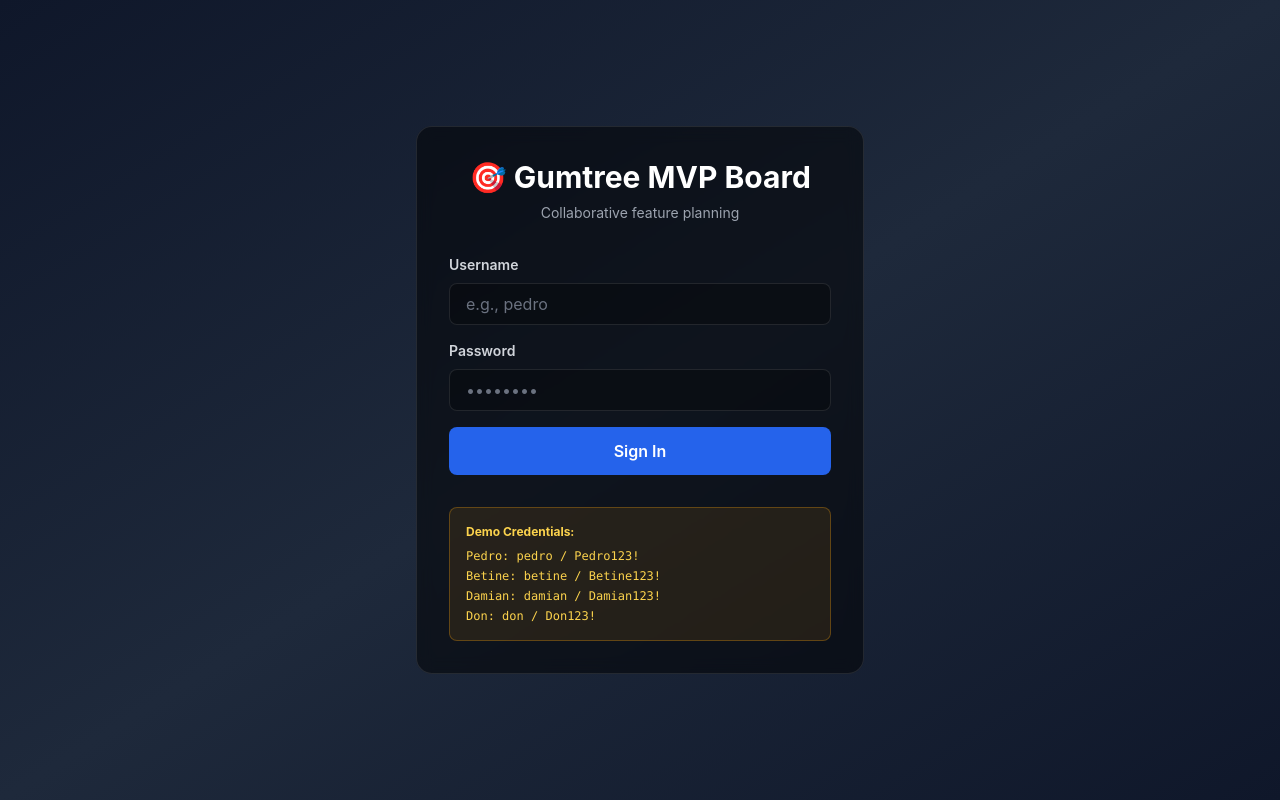
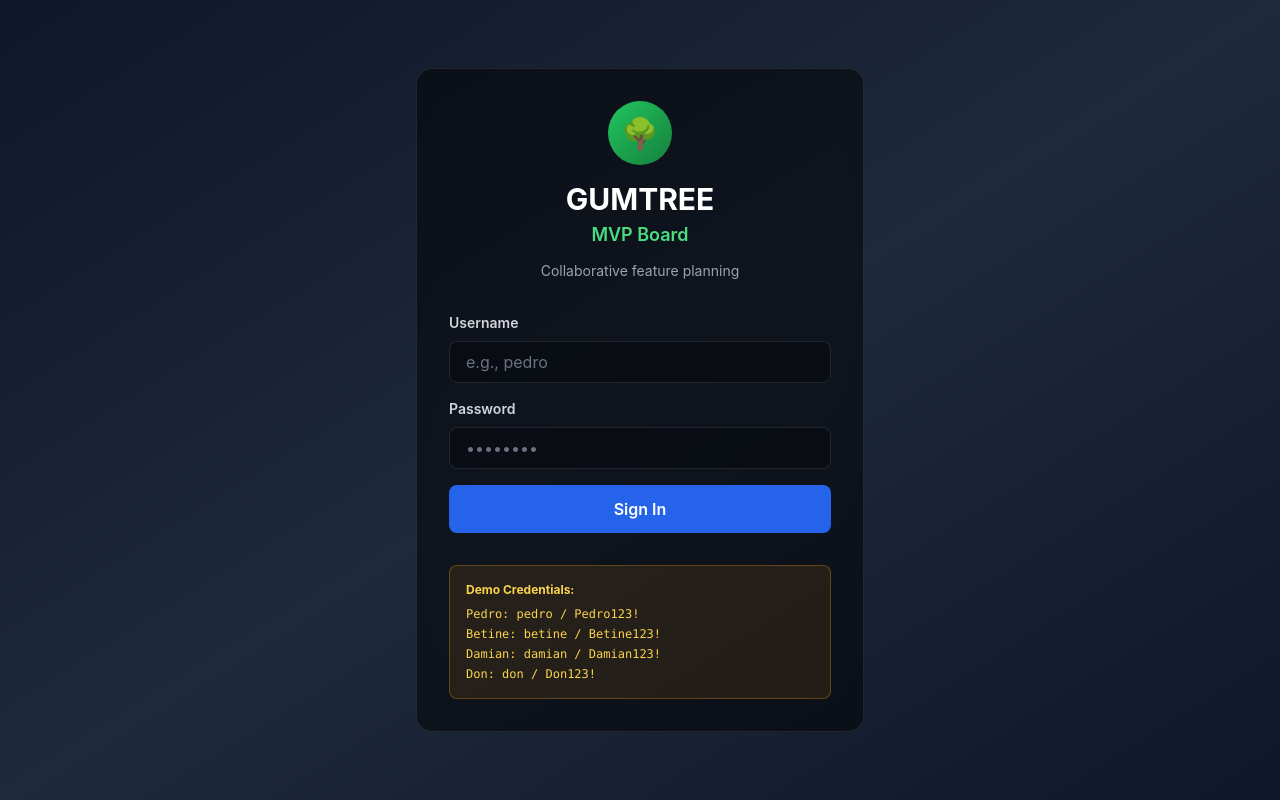
Before and after one commit to ratelb84/gumtree-mvp-lockdown, a Next.js app: page / in a window 1280 px wide. Built offline with nearby package versions, Linux system fonts and the light colour scheme.

Commit message:
Add Gumtree branding: logo and styling to login and Kanban board

```diff
--- a/app/page.tsx
+++ b/app/page.tsx
@@ -139,7 +139,11 @@ export default function MVPLockdownPage() {
         <div className="max-w-md w-full">
           <div className="bg-black/50 border border-white/10 rounded-2xl p-8 backdrop-blur">
             <div className="text-center mb-8">
-              <h1 className="text-3xl font-bold text-white mb-2">🎯 Gumtree MVP Board</h1>
+              <div className="inline-flex items-center justify-center w-16 h-16 rounded-full bg-gradient-to-br from-green-500 to-green-700 mb-4">
+                <span className="text-3xl">🌳</span>
+              </div>
+              <h1 className="text-3xl font-bold text-white mb-1">GUMTREE</h1>
+              <p className="text-lg font-semibold text-green-400 mb-3">MVP Board</p>
               <p className="text-gray-400 text-sm">Collaborative feature planning</p>
             </div>
 
@@ -203,11 +207,16 @@ export default function MVPLockdownPage() {
       <div className="min-h-screen bg-gradient-to-br from-slate-900 via-slate-800 to-slate-900">
         <header className="sticky top-0 z-40 border-b border-white/10 bg-black/30 backdrop-blur">
           <div className="max-w-7xl mx-auto px-6 py-4 flex justify-between items-center">
-            <div>
-              <h1 className="text-3xl font-bold text-white">🎯 Gumtree MVP Kanban Board</h1>
-              <p className="text-sm text-gray-400">Real-time feature planning · 3 release phases</p>
+            <div className="flex items-center gap-4">
+              <div className="inline-flex items-center justify-center w-12 h-12 rounded-lg bg-gradient-to-br from-green-500 to-green-700">
+                <span className="text-2xl">🌳</span>
+              </div>
+              <div>
+                <h1 className="text-2xl font-bold text-white">GUMTREE MVP Board</h1>
+                <p className="text-xs text-gray-400">Real-time feature planning · 3 release phases</p>
+              </div>
             </div>
-            <div className="flex gap-3 items-center">
+            <div className="flex gap-3 items-center ml-auto">
               <div className={`px-4 py-2 rounded-lg font-semibold ${personColors[currentPerson!].bg} ${personColors[currentPerson!].text}`}>
                 {USERS[currentPerson!].name}
               </div>
```
